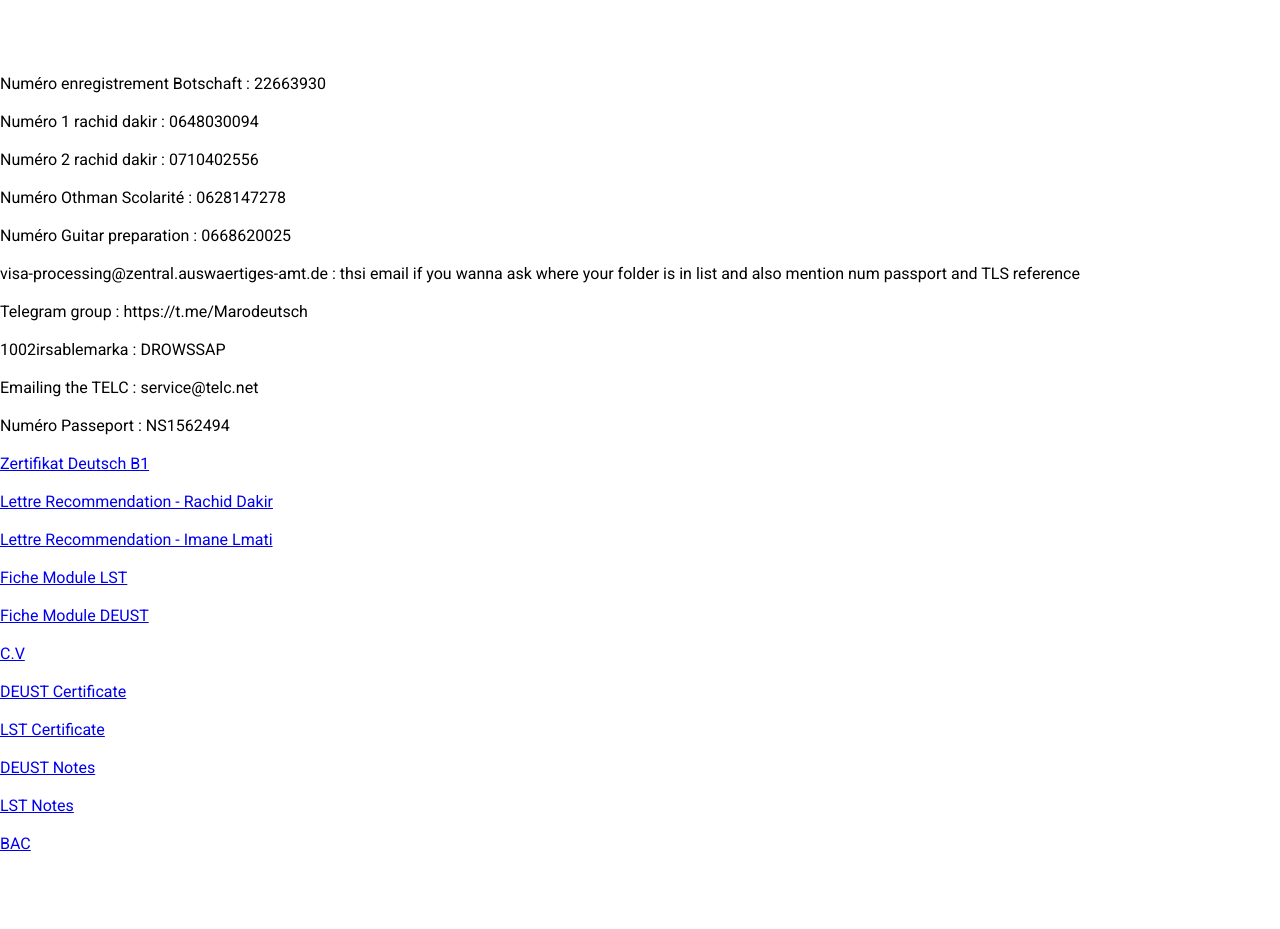
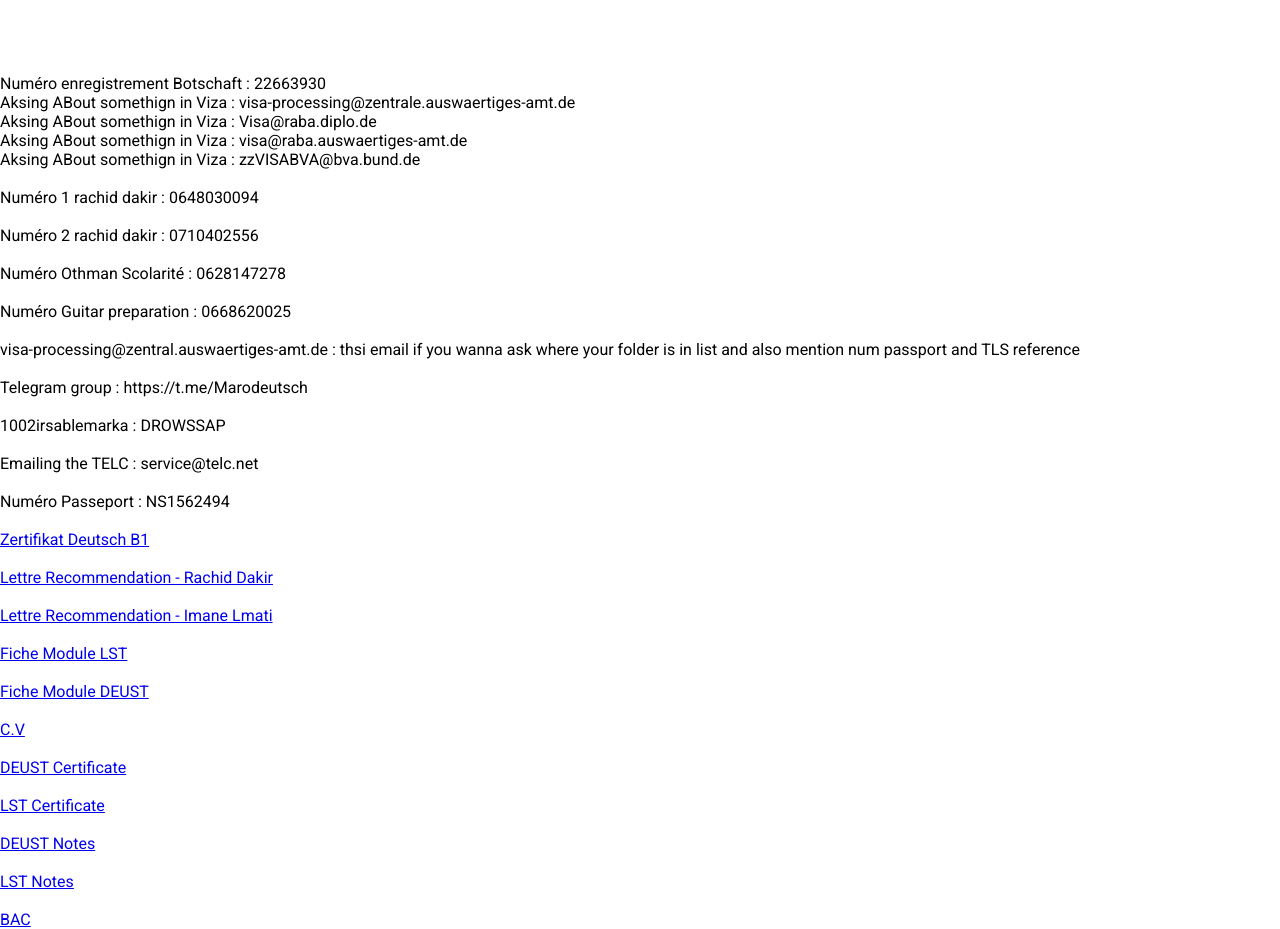
Before and after one commit to akramthedev/die-deutsch-traum, a React (Create React App) app: page /Dokument in a window 1280 px wide. Before the commit the page ends 853 px from the top, so only its background shows below. Built offline with nearby package versions, Linux system fonts and the light colour scheme.

Commit message:
Update Dokument.jsx

```diff
--- a/src/Dokument.jsx
+++ b/src/Dokument.jsx
@@ -24,7 +24,26 @@
         Numéro enregistrement Botschaft : 22663930
       </a>
              <br />
+
+
+
+              <a>
+        Aksing ABout somethign in Viza : visa-processing@zentrale.auswaertiges-amt.de
+      </a>
              <br />
+      <a>
+        Aksing ABout somethign in Viza : Visa@raba.diplo.de
+      </a>
+             <br />
+      <a>
+        Aksing ABout somethign in Viza : visa@raba.auswaertiges-amt.de
+      </a>
+             <br />
+      <a>
+        Aksing ABout somethign in Viza : zzVISABVA@bva.bund.de
+      </a>
+             <br />        <br />
+
 
 
       <a>
```
